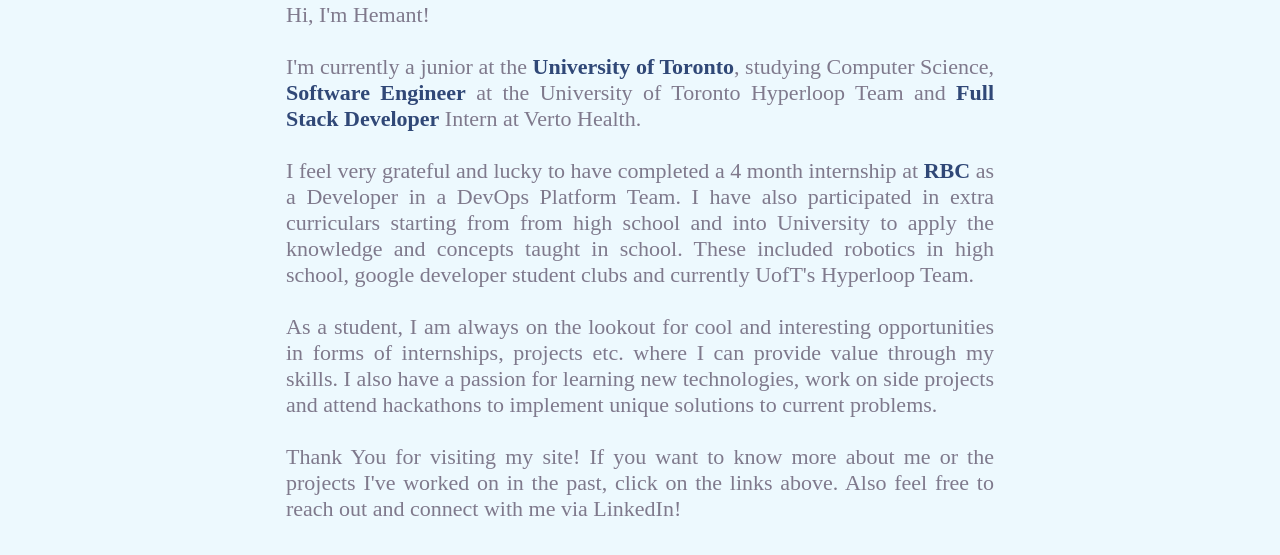
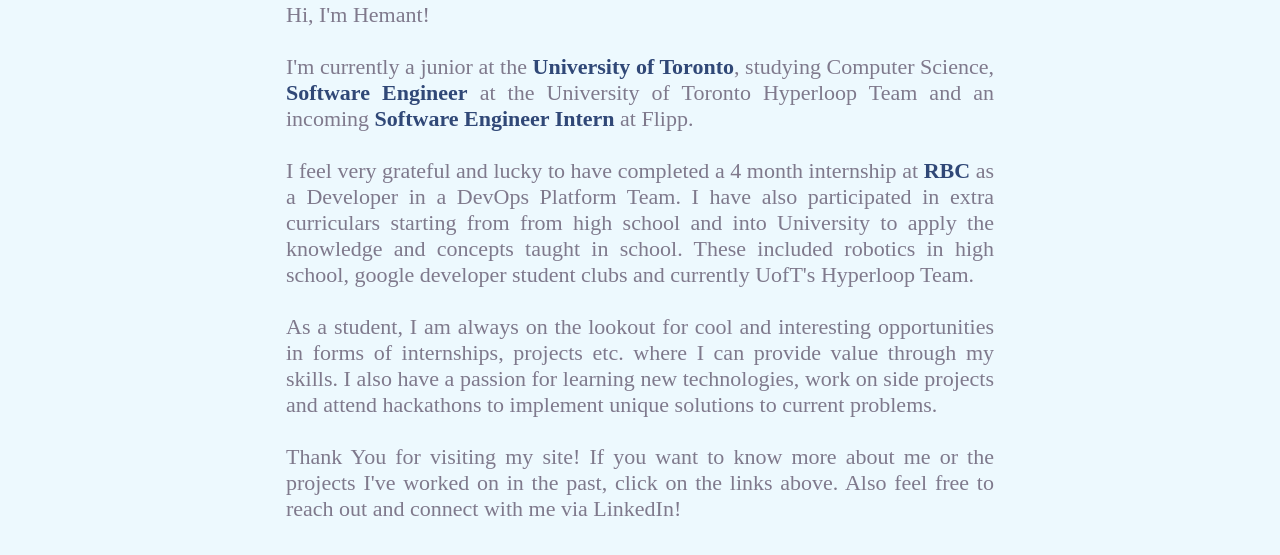
Before and after one commit to hemant3434/Personal-Website, a website: page pub/index.html in a window 1280 px wide. Shown: the part 271-826 px from the top of the page. Drawn offline with Linux system fonts and the light colour scheme; a web font is replaced by a local one.

Commit message:
updated home page

```diff
--- a/pub/index.html
+++ b/pub/index.html
@@ -66,8 +66,8 @@
         <br />
         I'm currently a junior at the <span>University of Toronto</span>,
         studying Computer Science, <span>Software Engineer</span> at the
-        University of Toronto Hyperloop Team and
-        <span>Full Stack Developer</span> Intern at Verto Health. <br />
+        University of Toronto Hyperloop Team and an incoming
+        <span>Software Engineer Intern</span> at Flipp. <br />
         <br />
         I feel very grateful and lucky to have completed a 4 month internship at
         <span>RBC</span> as a Developer in a DevOps Platform Team. I have also
```
Also changed, not shown: pub/about_me.html (+1 -1 lines).
